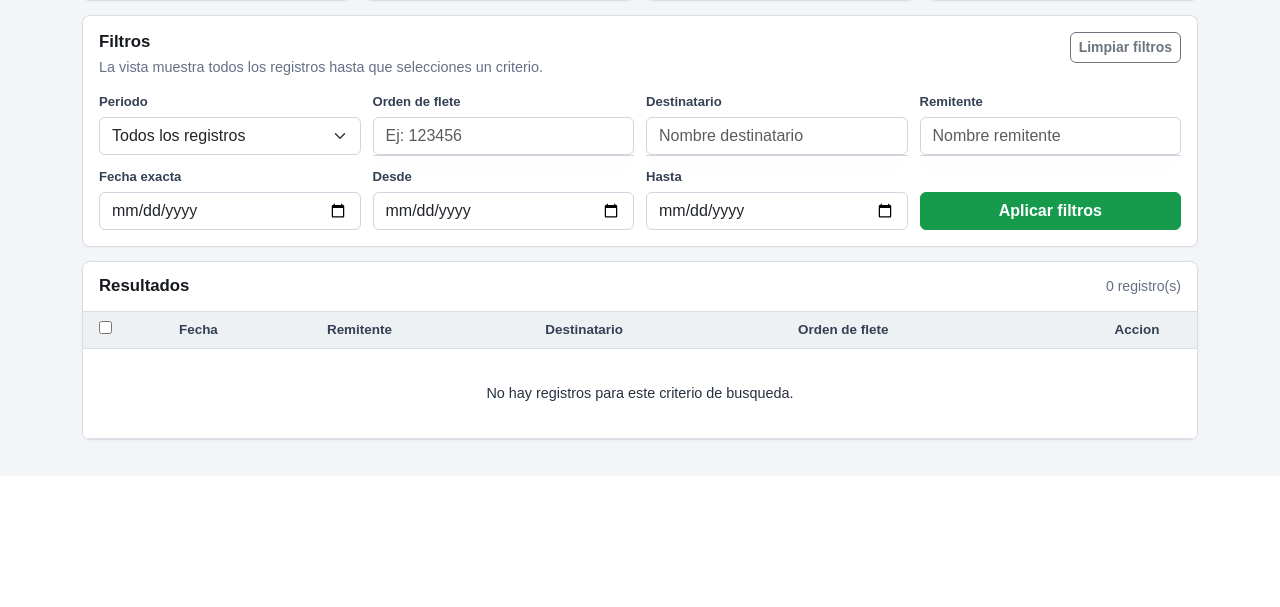
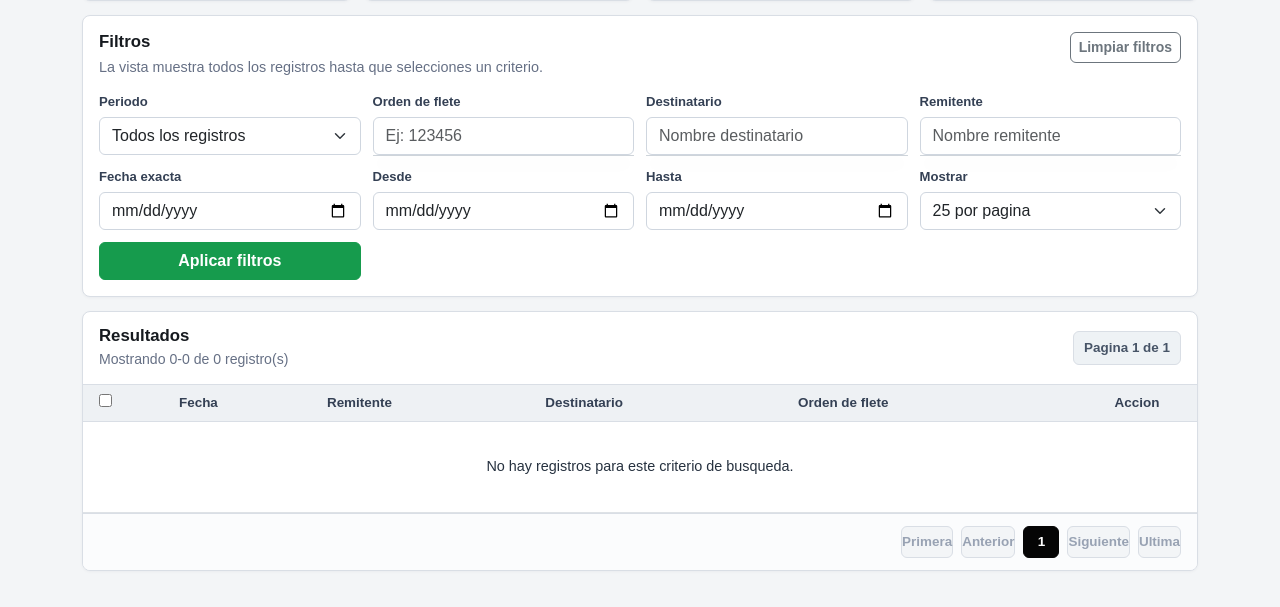
Before and after one commit to renato1505/proyecto-sistema-mensajeria, a Flask app: page /historico in a window 1280 px wide. Shown: the part 331-938 px from the top of the page. Before the commit the page ends 774 px from the top, so only its background shows below. Run offline with Flask 3, Linux system fonts and the light colour scheme; data that the repository does not hold is empty; parts of the project's set-up code (start-up, migrations or seed data) failed here and were passed over.

Commit message:
Agregar paginacion al historico

```diff
--- a/routes/paginas.py
+++ b/routes/paginas.py
@@ -3,6 +3,7 @@ import logging
 import os
 import re
 from datetime import datetime
+from math import ceil
 from urllib.parse import urlencode
 
 import pandas as pd
@@ -18,7 +19,17 @@ from services.estado_sistema import obtener_estado_sistema
 logger = logging.getLogger(__name__)
 
 
-def construir_url_historico(mes, of="", destinatario="", remitente="", fecha="", fecha_desde="", fecha_hasta=""):
+def construir_url_historico(
+    mes,
+    of="",
+    destinatario="",
+    remitente="",
+    fecha="",
+    fecha_desde="",
+    fecha_hasta="",
+    page=None,
+    per_page=None,
+):
     params = {
         "mes": mes,
         "of": of,
@@ -28,6 +39,13 @@ def construir_url_historico(mes, of="", destinatario="", remitente="", fecha="",
         "fecha_desde": fecha_desde,
         "fecha_hasta": fecha_hasta,
     }
+
+    if page is not None:
+        params["page"] = page
+
+    if per_page is not None:
+        params["per_page"] = per_page
+
     return "/historico?" + urlencode(params)
 
 
@@ -154,6 +172,40 @@ def _leer_filtros(args):
     }
 
 
+def _leer_paginacion(args):
+    try:
+        page = int(args.get("page", "1"))
+    except ValueError:
+        page = 1
+
+    try:
+        per_page = int(args.get("per_page", "25"))
+    except ValueError:
+        per_page = 25
+
+    if page < 1:
+        page = 1
+
+    if per_page not in {25, 50, 100}:
+        per_page = 25
+
+    return page, per_page
+
+
+def _url_historico_desde_filtros(filtros, page, per_page):
+    return construir_url_historico(
+        filtros["mes"],
+        filtros["of"],
+        filtros["destinatario"],
+        filtros["remitente"],
+        filtros["fecha"],
+        filtros["fecha_desde"],
+        filtros["fecha_hasta"],
+        page,
+        per_page,
+    )
+
+
 def _query_desde_filtros(db, filtros):
     mes = filtros["mes"] or "todos"
     return construir_query_historico(
@@ -255,8 +307,22 @@ def registrar_rutas_paginas(app):
         if not filtros["mes"]:
             filtros["mes"] = "todos"
 
+        page, per_page = _leer_paginacion(request.args)
         query = _query_desde_filtros(db, filtros)
-        envios = query.order_by(Envio.e_fecha_creacion.desc()).all()
+        total_registros = query.count()
+
+        total_paginas = max(ceil(total_registros / per_page), 1)
+        if page > total_paginas:
+            page = total_paginas
+
+        offset = (page - 1) * per_page
+        envios = (
+            query
+            .order_by(Envio.e_fecha_creacion.desc())
+            .offset(offset)
+            .limit(per_page)
+            .all()
+        )
 
         registros_historicos = (
             db.query(Envio)
@@ -278,10 +344,28 @@ def registrar_rutas_paginas(app):
                     meses_disponibles.append({"valor": clave, "nombre": nombre})
                     meses_vistos.add(clave)
 
-        total_registros = len(envios)
-        total_bultos = sum(envio.e_bultos or 0 for envio in envios)
-        total_domicilio = sum(1 for envio in envios if envio.e_tipo_envio == "Domicilio")
-        total_agencia = sum(1 for envio in envios if envio.e_tipo_envio == "Agencia")
+        total_bultos = query.with_entities(func.coalesce(func.sum(Envio.e_bultos), 0)).scalar()
+        total_domicilio = query.filter(Envio.e_tipo_envio == "Domicilio").count()
+        total_agencia = query.filter(Envio.e_tipo_envio == "Agencia").count()
+
+        pagina_inicio = offset + 1 if total_registros else 0
+        pagina_fin = min(offset + len(envios), total_registros)
+
+        pagination = {
+            "page": page,
+            "per_page": per_page,
+            "total_paginas": total_paginas,
+            "total_registros": total_registros,
+            "pagina_inicio": pagina_inicio,
+            "pagina_fin": pagina_fin,
+            "tiene_anterior": page > 1,
+            "tiene_siguiente": page < total_paginas,
+            "url_anterior": _url_historico_desde_filtros(filtros, page - 1, per_page),
+            "url_siguiente": _url_historico_desde_filtros(filtros, page + 1, per_page),
+            "url_primera": _url_historico_desde_filtros(filtros, 1, per_page),
+            "url_ultima": _url_historico_desde_filtros(filtros, total_paginas, per_page),
+            "opciones_per_page": [25, 50, 100],
+        }
 
         db.close()
 
@@ -300,6 +384,7 @@ def registrar_rutas_paginas(app):
             filtro_fecha=filtros["fecha"],
             fecha_desde=filtros["fecha_desde"],
             fecha_hasta=filtros["fecha_hasta"],
+            pagination=pagination,
         )
 
     @app.route("/exportar_historico")
--- a/static/css/historico.css
+++ b/static/css/historico.css
@@ -137,8 +137,21 @@
 }
 
 .table-panel-head span {
+    display: block;
     color: var(--muted);
     font-size: 0.88rem;
+    margin-top: 3px;
+}
+
+.pagination-summary {
+    color: var(--muted-strong);
+    background: #eef2f5;
+    border: 1px solid var(--line);
+    border-radius: 6px;
+    padding: 6px 10px;
+    font-size: 0.84rem;
+    font-weight: 800;
+    white-space: nowrap;
 }
 
 .historico-tabla {
@@ -262,6 +275,51 @@
     padding: 34px !important;
 }
 
+.historico-pagination {
+    display: flex;
+    align-items: center;
+    justify-content: flex-end;
+    gap: 8px;
+    padding: 12px 16px;
+    border-top: 1px solid var(--line);
+    background: #fbfcfd;
+}
+
+.page-btn,
+.page-current {
+    display: inline-flex;
+    align-items: center;
+    justify-content: center;
+    min-width: 36px;
+    min-height: 32px;
+    border-radius: 6px;
+    font-size: 0.84rem;
+    font-weight: 800;
+}
+
+.page-btn {
+    color: var(--text);
+    background: #fff;
+    border: 1px solid var(--line);
+}
+
+.page-btn:hover {
+    color: var(--text);
+    background: #eef2f5;
+}
+
+.page-btn.disabled {
+    color: #98a2b3;
+    pointer-events: none;
+    background: #f3f5f7;
+}
+
+.page-current {
+    color: #fff;
+    background: var(--brand-black);
+    border: 1px solid var(--brand-black);
+}
+
 .autocomplete-wrap {
     position: relative;
 }
@@ -344,7 +402,8 @@
 
 @media (max-width: 768px) {
     .historico-hero,
-    .filter-panel-head {
+    .filter-panel-head,
+    .table-panel-head {
         align-items: flex-start;
         flex-direction: column;
     }
@@ -356,6 +415,11 @@
     .historico-metrics {
         grid-template-columns: repeat(2, minmax(0, 1fr));
     }
+
+    .historico-pagination {
+        justify-content: flex-start;
+        overflow-x: auto;
+    }
 }
 
 @media (max-width: 576px) {
--- a/templates/historico.html
+++ b/templates/historico.html
@@ -60,6 +60,7 @@
         </div>
 
         <form method="GET" action="/historico">
+            <input type="hidden" name="page" value="1">
             <div class="filter-grid">
                 <div class="filter-field">
                     <label for="mes">Periodo</label>
@@ -105,6 +106,17 @@
                     <input type="date" name="fecha_hasta" id="fecha_hasta" class="form-control" value="{{ fecha_hasta }}">
                 </div>
 
+                <div class="filter-field">
+                    <label for="per_page">Mostrar</label>
+                    <select name="per_page" id="per_page" class="form-select">
+                        {% for opcion in pagination.opciones_per_page %}
+                            <option value="{{ opcion }}" {% if opcion == pagination.per_page %}selected{% endif %}>
+                                {{ opcion }} por pagina
+                            </option>
+                        {% endfor %}
+                    </select>
+                </div>
+
                 <div class="filter-field filter-submit">
                     <button type="submit" class="btn btn-success">Aplicar filtros</button>
                 </div>
@@ -117,8 +129,16 @@
 
         <section class="historico-table-panel">
             <div class="table-panel-head">
-                <h2>Resultados</h2>
-                <span>{{ total_registros }} registro(s)</span>
+                <div>
+                    <h2>Resultados</h2>
+                    <span>
+                        Mostrando {{ pagination.pagina_inicio }}-{{ pagination.pagina_fin }}
+                        de {{ pagination.total_registros }} registro(s)
+                    </span>
+                </div>
+                <div class="pagination-summary">
+                    Pagina {{ pagination.page }} de {{ pagination.total_paginas }}
+                </div>
             </div>
 
             <div class="table-responsive">
@@ -234,6 +254,26 @@
                         {% endif %}
                     </tbody>
                 </table>
+            </div>
+
+            <div class="historico-pagination">
+                <a class="page-btn {% if not pagination.tiene_anterior %}disabled{% endif %}"
+                   href="{% if pagination.tiene_anterior %}{{ pagination.url_primera }}{% else %}#{% endif %}">
+                    Primera
+                </a>
+                <a class="page-btn {% if not pagination.tiene_anterior %}disabled{% endif %}"
+                   href="{% if pagination.tiene_anterior %}{{ pagination.url_anterior }}{% else %}#{% endif %}">
+                    Anterior
+                </a>
+                <span class="page-current">{{ pagination.page }}</span>
+                <a class="page-btn {% if not pagination.tiene_siguiente %}disabled{% endif %}"
+                   href="{% if pagination.tiene_siguiente %}{{ pagination.url_siguiente }}{% else %}#{% endif %}">
+                    Siguiente
+                </a>
+                <a class="page-btn {% if not pagination.tiene_siguiente %}disabled{% endif %}"
+                   href="{% if pagination.tiene_siguiente %}{{ pagination.url_ultima }}{% else %}#{% endif %}">
+                    Ultima
+                </a>
             </div>
         </section>
     </form>
```
